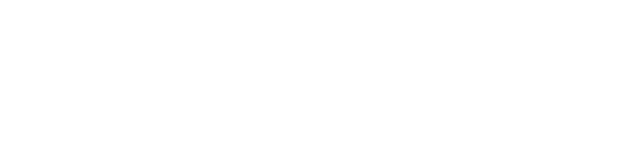
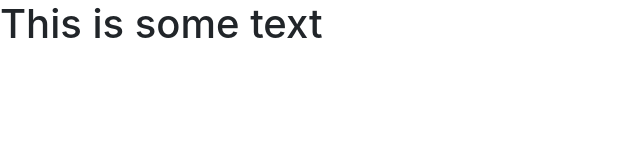
Before and after one commit to certilremy/microvers_port_proj, a plain HTML site: page index.html in a window 1280 px wide. Shown: the whole page, without its empty margins (0-640 px from the left). Drawn offline with nearby package versions, Linux system fonts and the light colour scheme; files that its build step writes are made by us from their sources.

Commit message:
Update index.html

```diff
--- a/index.html
+++ b/index.html
@@ -3,9 +3,17 @@
   <head>
     <meta charset="UTF-8">
     <title>Portfolio</title>
+    <link rel="stylesheet" href="https://stackpath.bootstrapcdn.com/bootstrap/4.3.1/css/bootstrap.min.css" integrity="sha384-ggOyR0iXCbMQv3Xipma34MD+dH/1fQ784/j6cY/iJTQUOhcWr7x9JvoRxT2MZw1T" crossorigin="anonymous">
     <link rel="stylesheet" href="css/style.css">
   </head>
+  <body>
+    <div id="welcome-section">
+      <h1>
+        This is some text
+      </h1>
+    </div>
+    <div id="projects">
 
-  <body>
+    </div>
   </body>
 </html>
```
